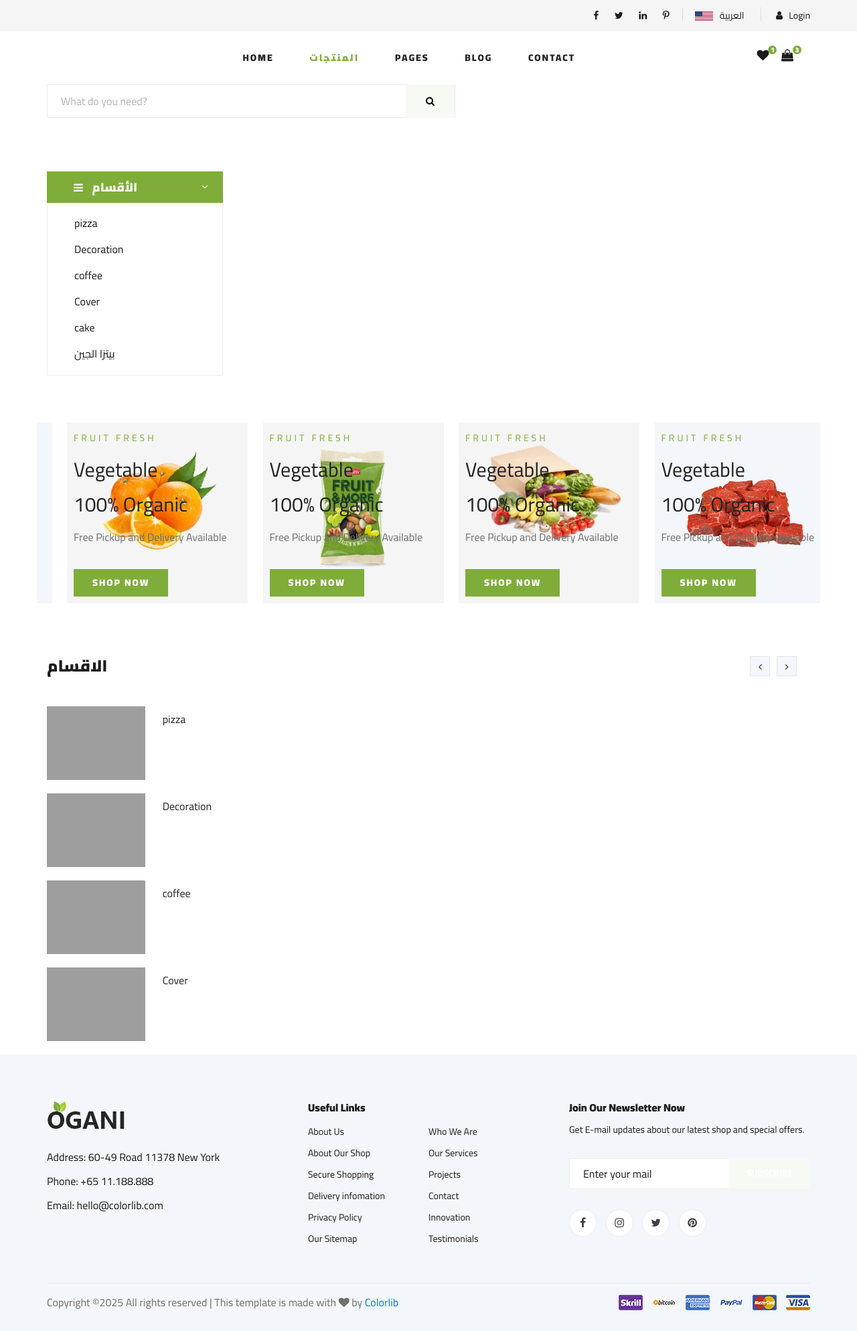
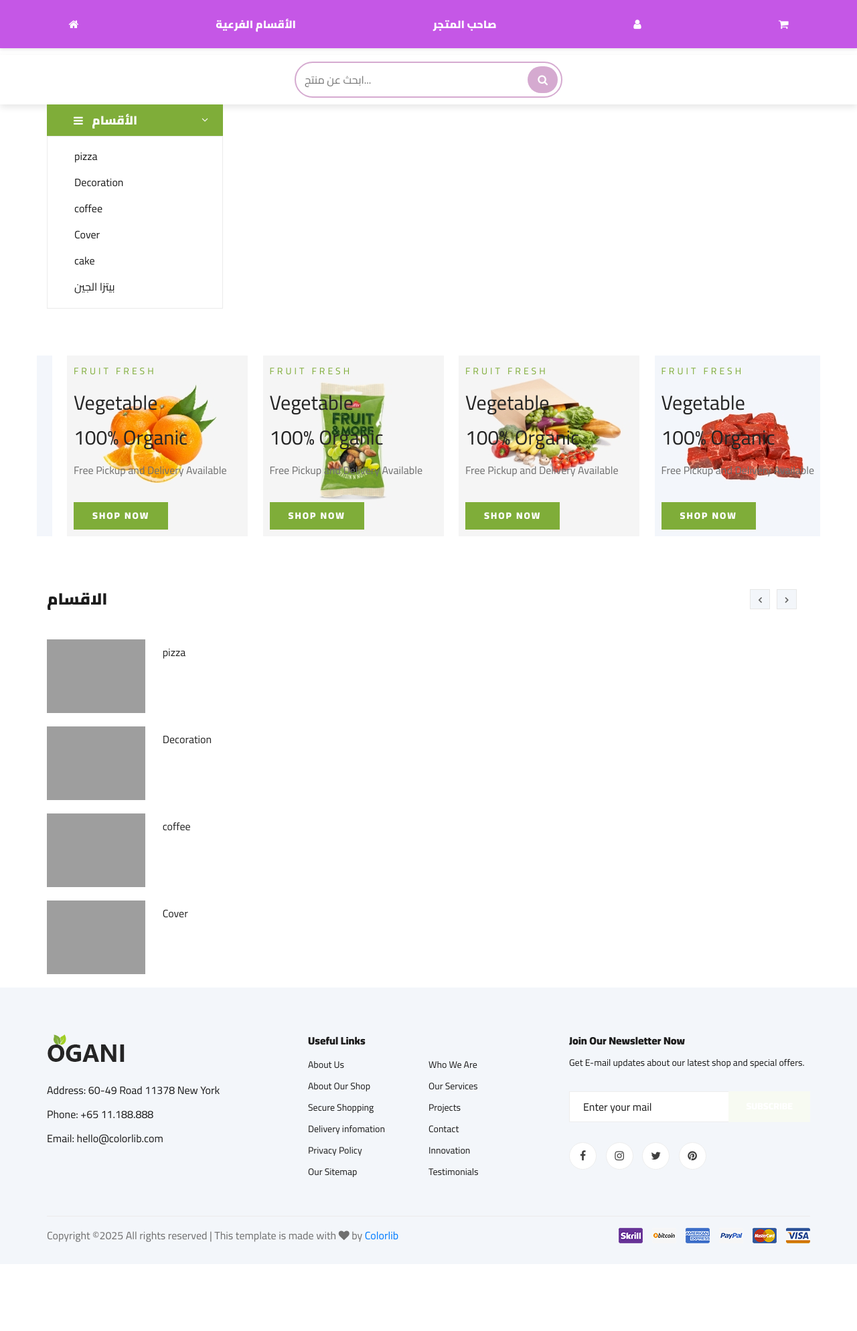
Before and after one commit to rania-alhomidi/ranix_eshop, a Flask app: page / in a window 1280 px wide. Shown: the whole page at 67% size. After the commit the page ends 1857 px from the top, so only its background shows below. Run offline with Flask 3, Linux system fonts and the light colour scheme; data comes from the database, SQL or seed files in the repository; some libraries are stand-ins or nearby versions; grey boxes are pictures that could not be loaded.

Commit message:
تنسيق navbar

```diff
--- a/templates/header.html
+++ b/templates/header.html
@@ -1,18 +1,15 @@
 <!DOCTYPE html>
-<html lang="zxx">
+<html lang="ar">
 
 <head>
     <meta charset="UTF-8">
-    <meta name="description" content="Ogani Template">
-    <meta name="keywords" content="Ogani, unica, creative, html">
     <meta name="viewport" content="width=device-width, initial-scale=1.0">
-    <meta http-equiv="X-UA-Compatible" content="ie=edge">
     <title>Rezza Shop</title>
 
     <!-- Google Font -->
     <link href="https://fonts.googleapis.com/css2?family=Cairo:wght@200;300;400;600;900&display=swap" rel="stylesheet">
 
-    <!-- Css Styles -->
+    <!-- CSS Styles -->
     <link rel="stylesheet" href="static/style/css/bootstrap.min.css" type="text/css">
     <link rel="stylesheet" href="static/style/css/font-awesome.min.css" type="text/css">
     <link rel="stylesheet" href="static/style/css/elegant-icons.css" type="text/css">
@@ -21,159 +18,251 @@
     <link rel="stylesheet" href="static/style/css/owl.carousel.min.css" type="text/css">
     <link rel="stylesheet" href="static/style/css/slicknav.min.css" type="text/css">
     <link rel="stylesheet" href="static/style/css/use.css">
+
+    <style>
+        /* تنسيق الشريط */
+        .navbar {
+            background-color: #c557e6; /* بنفسجي فاتح */
+            padding: 12px 0;
+            display: flex;
+            justify-content: center;
+            align-items: center;
+            box-shadow: 0 2px 5px rgba(0, 0, 0, 0.1); /* ظل خفيف */
+            transition: background-color 0.3s ease;
+        }
+
+        .navbar-nav {
+            display: flex;
+            flex-direction: row;
+            justify-content: center;
+            width: 100%;
+            list-style: none;
+            padding: 0;
+            margin: 0;
+        }
+
+        .nav-item {
+            flex-grow: 1;
+            text-align: center;
+            position: relative;
+        }
+
+        .nav-link {
+            color: white;
+            font-size: 16px;
+            font-weight: bold;
+            text-decoration: none;
+            padding: 12px;
+            display: block;
+            transition: all 0.3s ease;
+        }
+
+        .nav-link:hover {
+            background-color: rgba(255, 255, 255, 0.2);
+            transform: translateY(-2px); /* تأثير تحريك خفيف */
+            border-radius: 40px;
+        }
+
+        /* قائمة الأقسام الفرعية */
+        .nav-item:hover .dropdown-menu {
+            display: block;
+            animation: slideIn 0.3s ease-out; /* حركة تظهر القوائم */
+        }
+
+        .dropdown-menu {
+            display: none;
+            position: absolute;
+            top: 100%;
+            left: 0;
+            background-color: #ecbbff; /* بنفسجي فاتح */
+            padding: 10px 0;
+            border-radius: 5px;
+            width: 200px;
+            opacity: 0;
+            pointer-events: none;
+            transition: opacity 0.3s ease-in-out;
+        }
+
+        .dropdown-item {
+            color: white;
+            padding: 10px;
+            font-size: 14px;
+        }
+
+        .dropdown-item:hover {
+            background-color: rgba(255, 255, 255, 0.2);
+            /* border-radius: 30px; */
+        }
+
+        /* حركة للظهور */
+        .nav-item:hover .dropdown-menu {
+            opacity: 1;
+            pointer-events: auto;
+        }
+
+        /* تحسين البحث */
+        .search-container {
+            background-color: white;
+            padding: 10px;
+            display: flex;
+            justify-content: center;
+            box-shadow: 0px 4px 10px rgba(0, 0, 0, 0.1);
+            margin-top: 10px;
+        }
+
+        .search-box {
+            display: flex;
+            align-items: center;
+            border: 2px solid #d5aad0;
+            border-radius: 30px;
+            padding: 5px;
+            width: 100%;
+            max-width: 400px;
+        }
+
+        .search-box input {
+            border: none;
+            outline: none;
+            padding: 8px;
+            flex-grow: 1;
+            border-radius: 30px;
+        }
+
+        .search-box button {
+            background-color: #d5aad0;
+            color: white;
+            border: none;
+            padding: 8px 15px;
+            border-radius: 30px;
+            cursor: pointer;
+            transition: background-color 0.3s ease;
+        }
+
+        .search-box button:hover {
+            background-color: #b88cb1;
+
+        }
+
+        /* إضافة التنسيق لأيقونة المستخدم */
+        .user-menu {
+            position: relative;
+        }
+
+        .user-menu .user-dropdown {
+            display: none;
+            position: absolute;
+            top: 100%;
+            left: 0;
+            background-color: #d5aad0; /* بنفسجي فاتح */
+            padding: 10px;
+            border-radius: 5px;
+            width: 200px;
+            opacity: 0;
+            pointer-events: none;
+            transition: opacity 0.3s ease-in-out;
+        }
+
+        .user-menu:hover .user-dropdown {
+            display: block;
+            opacity: 1;
+            pointer-events: auto;
+            border-radius: 30px;
+        }
+
+        .user-dropdown a {
+            color: white;
+            padding: 10px;
+            font-size: 14px;
+            display: block;
+        }
+
+        .user-dropdown a:hover {
+            background-color: rgba(255, 255, 255, 0.2);
+            border-radius: 25px;
+        }
+
+        /* تأثير عند مرور الماوس على العنصر */
+        @keyframes slideIn {
+            from {
+                opacity: 0;
+                transform: translateY(-10px);
+            }
+            to {
+                opacity: 1;
+                transform: translateY(0);
+            }
+        }
+
+    </style>
 </head>
 
 <body>
-    <!-- Page Preloder -->
-    <div id="preloder">
-        <div class="loader"></div>
-    </div>
 
-    <!-- Humberger Begin -->
-    <div class="humberger__menu__overlay"></div>
-    <div class="humberger__menu__wrapper">
-        <div class="humberger__menu__logo">
-            <a href="#"><img src="static/style/img/logo.png" alt=""></a>
-        </div>
-        <div class="humberger__menu__cart">
-            <ul>
-                <li><a href="#"><i class="fa fa-heart"></i> <span>1</span></a></li>
-                <li><a href="#"><i class="fa fa-shopping-bag"></i> <span>3</span></a></li>
-            </ul>
-        </div>
-        <div class="humberger__menu__widget">
-            <div class="header__top__right__language">
-                <img src="static/style/img/language.png" alt="">
-                <div>العربية</div>
-                <!-- <span class="arrow_carrot-down"></span>
-                <ul>
-                    <li><a href="#">Spanis</a></li>
-                    <li><a href="#">English</a></li>
-                </ul> -->
-            </div>
-            <div class="header__top__right__auth">
-                <a href="#"><i class="fa fa-user"></i> Login</a>
-            </div>
-        </div>
-        <nav class="humberger__menu__nav mobile-menu">
-            <ul>
-                <li><a href="{{ url_for('user_categories')}}">home </a></li>
-                <li class="active"><a href="{{ url_for('show_product1')}}">المنتجات</a></li>
+    <!-- شريط التنقل -->
+    <nav class="navbar">
+        <ul class="navbar-nav">
+            <li class="nav-item">
+                <a class="nav-link" href="{{ url_for('user_categories') }}">
+                    <i class="fa fa-home"></i> <!-- أيقونة بيت -->
+                </a>
+            </li>
+            <li class="nav-item user-menu ">
+                <a class="nav-link" href="">
+                    الأقسام الفرعية
+                </a>
+                <div class="user-dropdown">
+                    <a href="#">قسم فرعي 1</a>
+                    <a href="#">قسم فرعي 2</a>
+                    <a href="#">قسم فرعي 3</a>
+                </div>
+            </li>
 
-
-                <li><a href="#">Pages</a>
-                    <ul class="header__menu__dropdown">
-                        <li><a href="{{ url_for('product_details', product_id=1) }}">Shop Details</a></li>
-                        <li><a href="{{ url_for('cart') }}">Shoping Cart</a></li>
-                        <li><a href="{{ url_for('checkout') }}">Check Out</a></li>
-                        <li><a href="{{ url_for('blogdetails') }}">Blog Details</a></li>
-                    </ul>
-                </li>
-                <!-- <li><a href="{{ url_for('blogdetails') }}">Blog</a></li> -->
-                <li><a href="{{ url_for('contact') }}">Contact</a></li>
-            </ul>
-        </nav>
-        <div id="mobile-menu-wrap"></div>
-        <div class="header__top__right__social">
-            <a href="#"><i class="fa fa-facebook"></i></a>
-            <a href="#"><i class="fa fa-twitter"></i></a>
-            <a href="#"><i class="fa fa-linkedin"></i></a>
-            <a href="#"><i class="fa fa-pinterest-p"></i></a>
-        </div>
-
-    </div>
-    </div>
-    <!-- Humberger End -->
-
-    <!-- Header Section Begin -->
-    <header class="header">
-        <div class="header__top">
-            <div class="container">
-                <div class="row">
-                    <div class="col-lg-6">
-                    </div>
-                    <div class="col-lg-6">
-                        <div class="header__top__right">
-                            <div class="header__top__right__social">
-                                <a href="#"><i class="fa fa-facebook"></i></a>
-                                <a href="#"><i class="fa fa-twitter"></i></a>
-                                <a href="#"><i class="fa fa-linkedin"></i></a>
-                                <a href="#"><i class="fa fa-pinterest-p"></i></a>
-                            </div>
-                            <div class="header__top__right__language">
-                                <img src="static/style/img/language.png" alt="">
-                                <div>العربية</div>
-                                <!-- <span class="arrow_carrot-down"></span>
-                                <ul>
-                                    <li><a href="#">Spanis</a></li>
-                                    <li><a href="#">English</a></li>
-                                </ul> -->
-                            </div>
-                            <div class="header__top__right__auth">
-                                <a href="#"><i class="fa fa-user"></i> Login</a>
-                            </div>
-                        </div>
-                    </div>
+            <li class="nav-item user-menu">
+                <a class="nav-link" href="#">
+                    صاحب المتجر
+                </a>
+                <div class="user-dropdown">
+                    <a href="#">تسجيل</a>
+                    <a href="#">تسجيل الدخول</a>
+                    <a href="#">تسجيل الخروج</a>
+                    <a href="#">خدمة العملاء</a>
                 </div>
-            </div>
-        </div>
-        <div class="container">
-            <div class="row">
-                <div class="col-lg-3">
-                    <div class="header__logo">
-                    </div>
-                </div>
-                <div class="col-lg-6">
-                    <nav class="header__menu">
-                        <ul>
-                            <li><a href="{{ url_for('user_categories')}}">home </a></li>
-                            <li class="active"><a href="{{ url_for('show_product1')}}">المنتجات</a></li>
-                            <li><a href="#">Pages</a>
-                                <ul class="header__menu__dropdown">
-                                    <li><a href="{{ url_for('product_details', product_id=1) }}">Shop Details</a></li>
-                                    <li><a href="{{ url_for('cart') }}">Shoping Cart</a></li>
-                                    <li><a href="{{ url_for('checkout') }}">Check Out</a></li>
-                                    <!-- <li><a href="{{ url_for('blogdetails') }}">Blog Details</a></li> -->
-                                </ul>
-                            </li>
-                            <li><a href="{{ url_for('blog') }}">Blog</a></li>
-                            <li><a href="{{ url_for('contact') }}">Contact</a></li>
-                        </ul>
-                    </nav>
-                </div>
-                <div class="col-lg-3">
-                    <div class="header__cart">
-                        <ul>
-                            <li><a href="#"><i class="fa fa-heart"></i> <span>1</span></a></li>
-                            <li><a href="{{ url_for('cart') }}"><i class="fa fa-shopping-bag"></i> <span>3</span></a></li>
-                        </ul>
-                    </div>
-                </div>
-            </div>
-            <div class="humberger__open">
-                <i class="fa fa-bars"></i>
-            </div>
-        </div>
-    </header>
-    <!-- Header Section End -->
-    <section class="hero">
-        <div class="container">
-            <div class="row">
-    <div class="col-lg-9">
-        <div class="hero__search">
-            <div class="hero__search__form">
-                <form action="#">
-                    <input type="text" placeholder="What do you need?">
-                    <button type="submit" class="site-btn"><i class="fa fa-search"></i></button>
-                </form>
-            </div>
-        </div>
-    </div>
-    </div>
-    </div>
-    </section>
-    <!-- Hero Section Begin -->
+            </li>
 
 
 
-    <!-- Hero Section End -->
+            <li class="nav-item user-menu">
+                <a class="nav-link" href="#">
+                    <i class="fa fa-user"></i> <!-- أيقونة المستخدم -->
+                </a>
+                <div class="user-dropdown">
+                    <a href="#">تسجيل</a>
+                    <a href="#">تسجيل الدخول</a>
+                    <a href="#">تسجيل الخروج</a>
+                    <a href="#">خدمة العملاء</a>
+                </div>
+            </li>
+
+            <li class="nav-item">
+                <a class="nav-link" href="{{ url_for('cart') }}">
+                    <i class="fa fa-shopping-cart"></i> <!-- أيقونة السلة -->
+                </a>
+            </li>
+        </ul>
+    </nav>
+
+    <!-- البحث أسفل شريط التنقل -->
+    <div class="search-container">
+        <div class="search-box">
+            <input type="text" placeholder="ابحث عن منتج...">
+            <button type="submit"><i class="fa fa-search"></i></button>
+        </div>
+    </div>
+
+    <!-- مكتبات الجافاسكريبت -->
+    <script src="static/style/js/jquery-3.6.0.min.js"></script>
+    <script src="static/style/js/bootstrap.bundle.min.js"></script>
+
+</body>
+
+</html>
```
